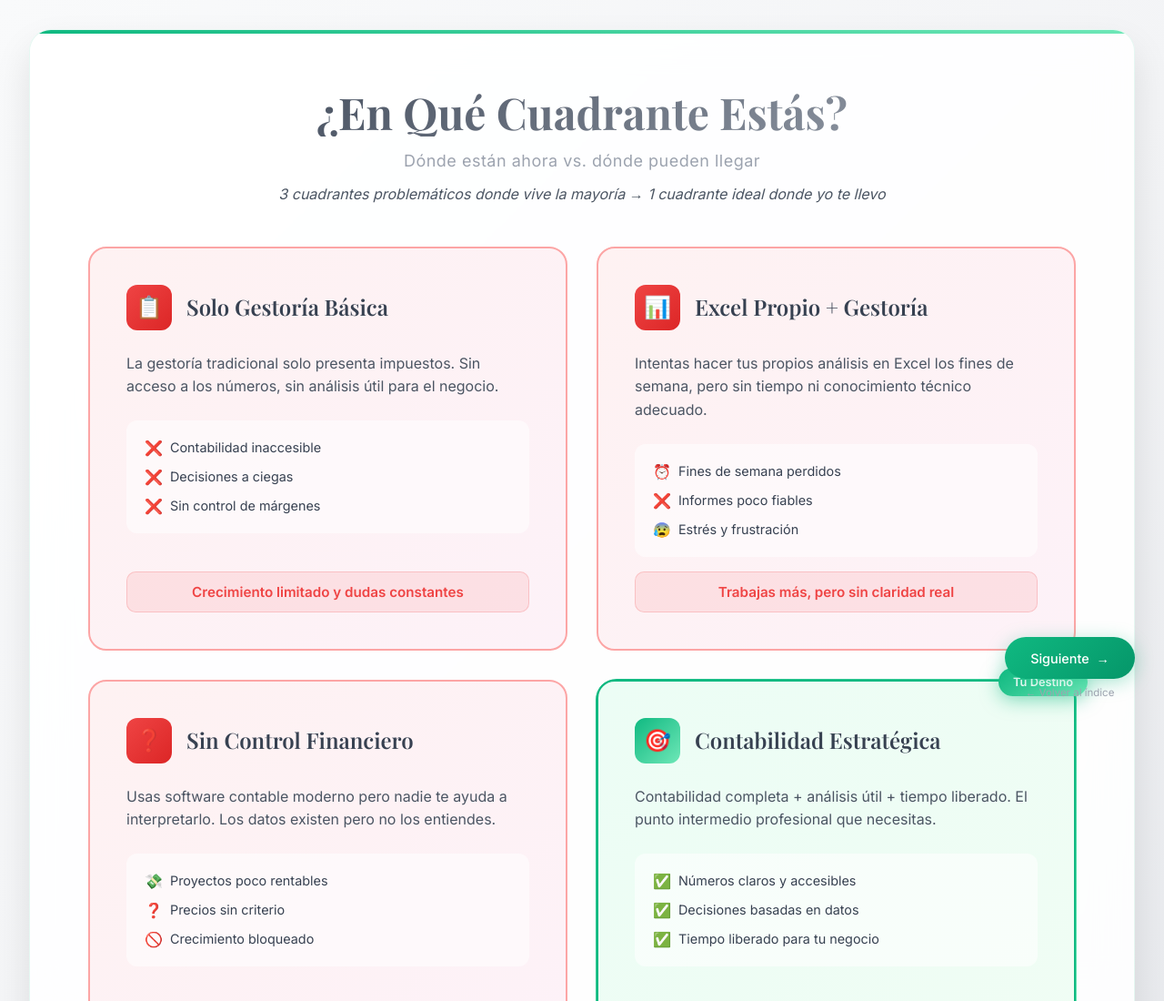
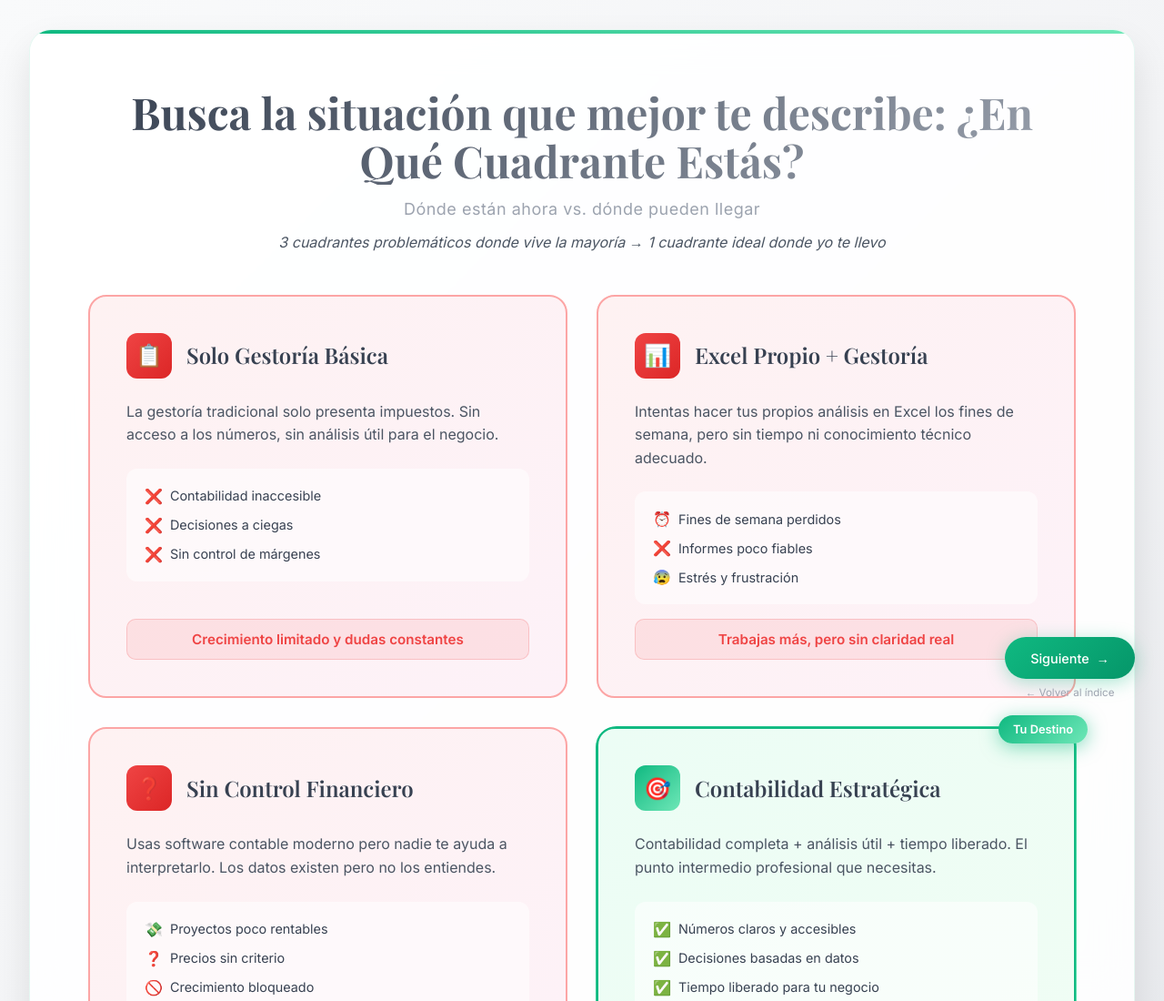
Before and after one commit to cristinamontaner/Propuestacomercial, a plain HTML site: page SituaciónActualdelaMayoría.html in a window 1280 px wide. Shown: the top 1100 px of the page at 91% size. Drawn offline with nearby package versions, Linux system fonts and the light colour scheme.

Commit message:
Update SituaciónActualdelaMayoría.html

```diff
--- a/SituaciónActualdelaMayoría.html
+++ b/SituaciónActualdelaMayoría.html
@@ -356,7 +356,7 @@
 <body>
     <div class="slide-container">
         <header class="slide-header">
-            <h1 class="slide-title">¿En Qué Cuadrante Estás?</h1>
+            <h1 class="slide-title">Busca la situación que mejor te describe: ¿En Qué Cuadrante Estás?</h1>
             <p class="slide-subtitle">Dónde están ahora vs. dónde pueden llegar</p>
             <p class="matrix-explanation">3 cuadrantes problemáticos donde vive la mayoría → 1 cuadrante ideal donde yo te llevo</p>
         </header>
```
